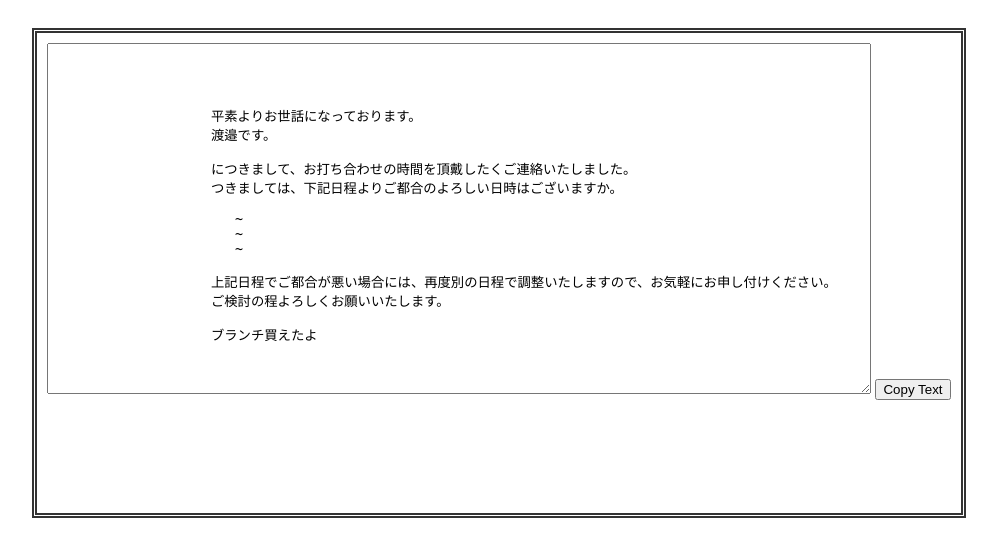
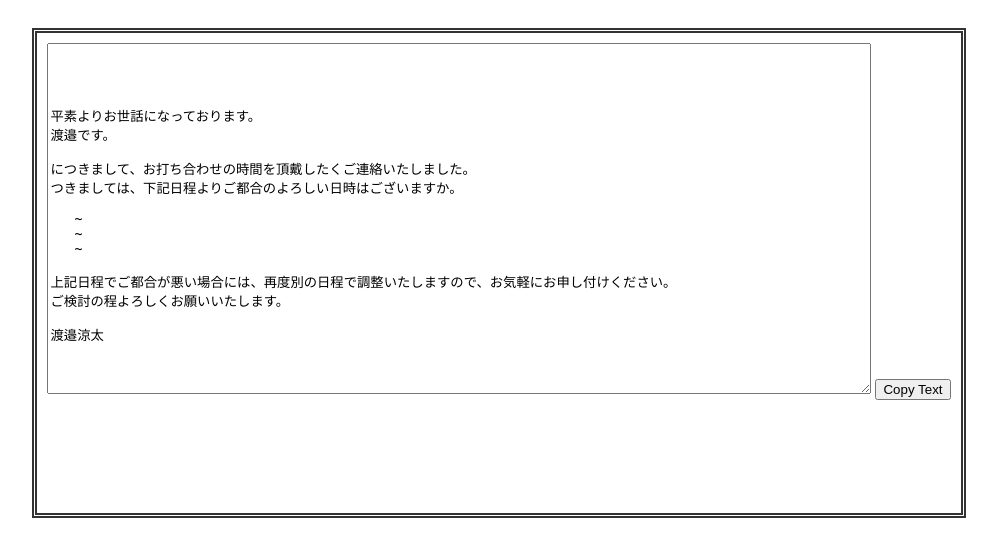
Before and after one commit to nabechanman/Django_nippo_template, a Django app: template nipo/nippo/templates/nippo/nippo-list.html in a window 1280 px wide. Shown: the top 540 px of the page, without its empty margins (141-1138 px from the left). Run offline with Django 3.2, Linux system fonts and the light colour scheme; the template is opened without the code that fills it, so the values that code supplies are empty.

Commit message:
コピー実装バージョン

```diff
--- a/nipo/nippo/templates/nippo/nippo-list.html
+++ b/nipo/nippo/templates/nippo/nippo-list.html
@@ -69,11 +69,6 @@
 
 上記日程でご都合が悪い場合には、再度別の日程で調整いたしますので、お気軽にお申し付けください。
 ご検討の程よろしくお願いいたします。
-
-                    ブランチ買えたよ
-
-
-
 
 渡邉涼太
                 </textarea>
```
Lines whose indentation alone changed are shown as unchanged.
